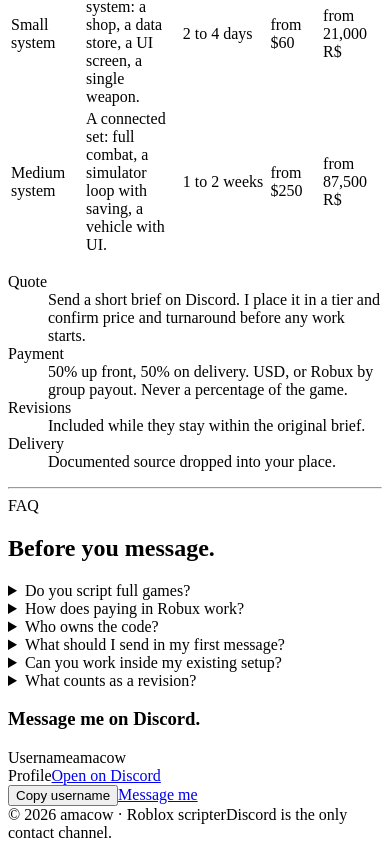
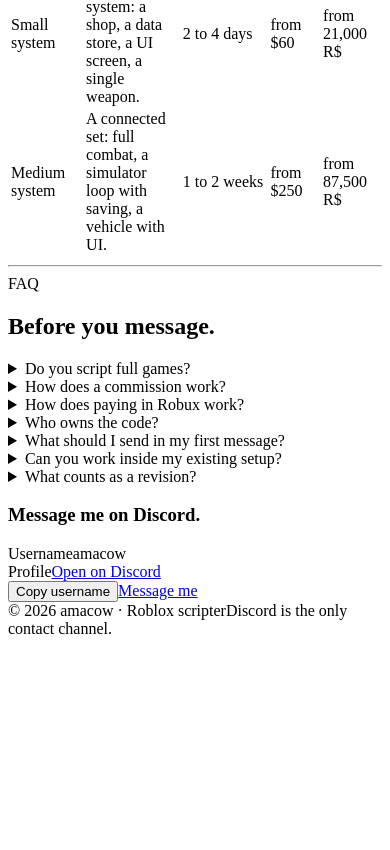
Before and after one commit to ForRealScam/webStuff, a React (Vite) app in the folder site/: page / in a window 390 px wide. Shown: the part 6871-7721 px from the top of the page. After the commit the page ends 7517 px from the top, so only its background shows below. Built offline with nearby package versions, Linux system fonts and the light colour scheme; the HTML template or start-up script is replaced by a standard one.

Commit message:
Move commission terms from pricing into the FAQ

```diff
--- a/site/src/App.jsx
+++ b/site/src/App.jsx
@@ -7,7 +7,7 @@ import PriceCell from './components/PriceCell.jsx'
 import Intro, { shouldPlayIntro } from './components/Intro.jsx'
 import CaseRow from './components/CaseRow.jsx'
 import YouTubeEmbed from './components/YouTubeEmbed.jsx'
-import { videos, tiers, stats, specialties, shipped, terms, faq, testimonials, DISCORD } from './data.js'
+import { videos, tiers, stats, specialties, shipped, faq, testimonials, DISCORD } from './data.js'
 
 export default function App() {
   const [introDone, setIntroDone] = useState(() => !shouldPlayIntro())
@@ -176,14 +176,6 @@ export default function App() {
                 </tbody>
               </table>
             </div>
-            <dl className="terms">
-              {terms.map((t) => (
-                <div key={t.label}>
-                  <dt>{t.label}</dt>
-                  <dd>{t.text}</dd>
-                </div>
-              ))}
-            </dl>
           </section>
 
           <hr className="hr" />
--- a/site/src/data.js
+++ b/site/src/data.js
@@ -110,17 +110,14 @@ export const shipped = {
   url: null
 }
 
-export const terms = [
-  { label: 'Quote', text: 'Send a short brief on Discord. I place it in a tier and confirm price and turnaround before any work starts.' },
-  { label: 'Payment', text: '50% up front, 50% on delivery. USD, or Robux by group payout. Never a percentage of the game.' },
-  { label: 'Revisions', text: 'Included while they stay within the original brief.' },
-  { label: 'Delivery', text: 'Documented source dropped into your place.' }
-]
-
 export const faq = [
   {
     q: 'Do you script full games?',
     a: 'No. I build systems: combat, saving, UI, vehicles, AI and the like. If you need a whole game, I can take it one system at a time.'
+  },
+  {
+    q: 'How does a commission work?',
+    a: 'Send a short brief on Discord. I place it in a tier and confirm the price and turnaround before any work starts. You pay 50% up front and the other 50% once the documented source is in your place.'
   },
   {
     q: 'How does paying in Robux work?',
--- a/site/src/styles.css
+++ b/site/src/styles.css
@@ -289,13 +289,6 @@ a:hover { color: var(--color-accent-600); }
   border-bottom: 2px solid var(--color-divider);
 }
 
-.terms { max-width: 760px; margin: 40px 0 0; border-top: 2px solid var(--color-divider); }
-.terms div {
-  display: grid; grid-template-columns: 140px 1fr; gap: 24px;
-  padding: 14px 0; border-bottom: 1px solid var(--color-divider);
-}
-.terms dt { font-weight: 800; }
-.terms dd { margin: 0; color: var(--color-neutral-800); }
 
 @media (min-width: 701px) {
   .table tbody tr:first-child td { padding-top: 30px; }
@@ -417,8 +410,6 @@ a.close-value:hover { color: var(--color-bg); opacity: 0.8; }
   .case-body h3 { font-size: 34px; }
   .case-points { font-size: 17px; }
   .case-points li { padding: 12px 0; }
-  .terms { max-width: 980px; }
-  .terms div { grid-template-columns: 180px 1fr; }
   .vcard-play { width: 52px; height: 52px; }
   .faq { max-width: 1160px; }
   .faq summary { font-size: 22px; padding: 26px 0; }
@@ -468,7 +459,6 @@ body.intro-lock .cursor-layer { opacity: 0 !important; }
 }
 
 @media (max-width: 700px) {
-  .terms div { grid-template-columns: 1fr; gap: 4px; }
   .contact h3 { font-size: 30px; }
   .close-value { font-size: 21px; overflow-wrap: anywhere; }
   .close-actions { justify-content: flex-start; }
```
Also changed, not shown: 5 other files (tests, documents, lock files or other folders).
